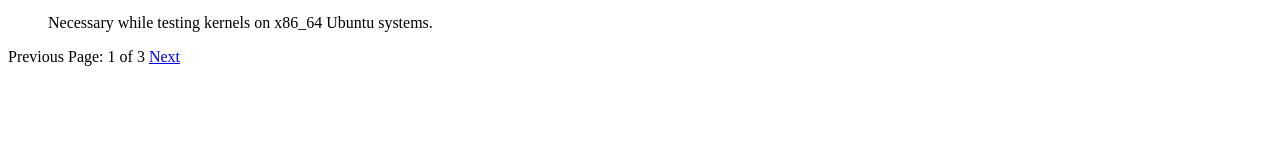
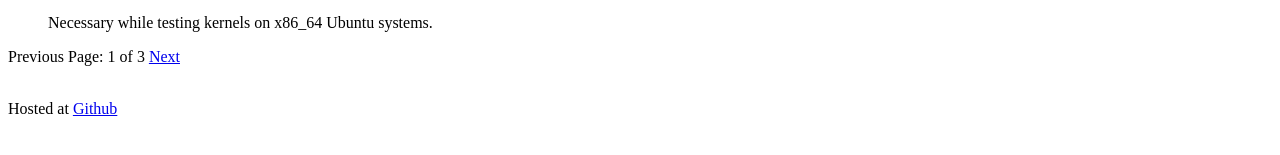
Before and after one commit to praton1729/praton_maze_blog, a Jekyll site: the page built from index.html, in a window 1280 px wide. Shown: the part 463-618 px from the top of the page. Built offline with Jekyll 4.4.1, drawn with Linux system fonts in a browser that asks for light colours; the list of posts is cut into pages by our own code.

Commit message:
Footer: Add github link
- Need to create header and footer for easy partition.
- Need to add all links like this to the footer.

```diff
--- a/_layouts/default.html
+++ b/_layouts/default.html
@@ -8,5 +8,9 @@
 	<body>
 		{% include navigation.html %}
 		{{ content }}
+		<br>
+		<p> Hosted at
+		<a href="https://github.com/praton1729/praton_maze_blog">Github</a>
+		</p>
 	</body>
 </html>
```
Also changed, not shown: 1 other file.
